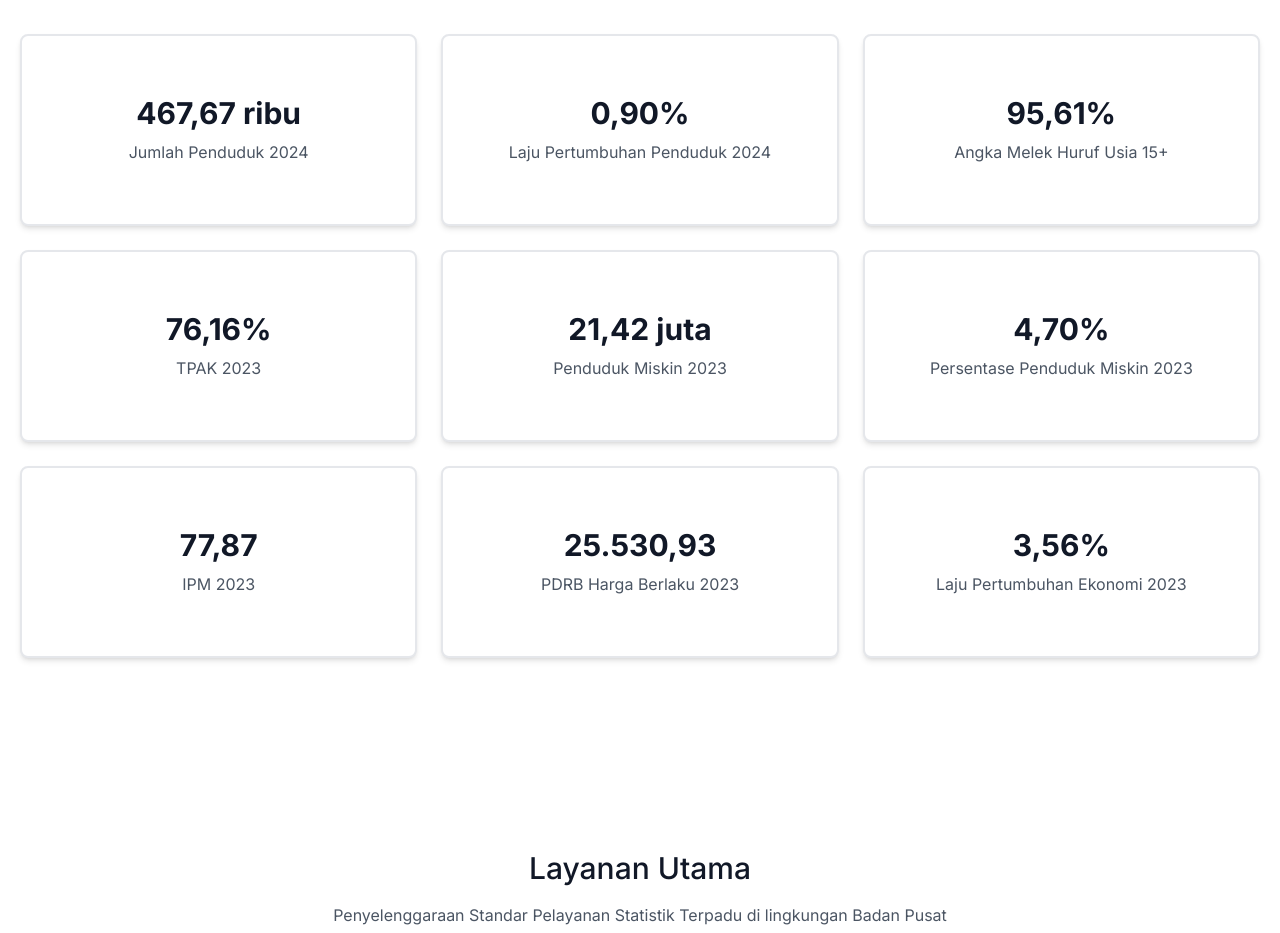
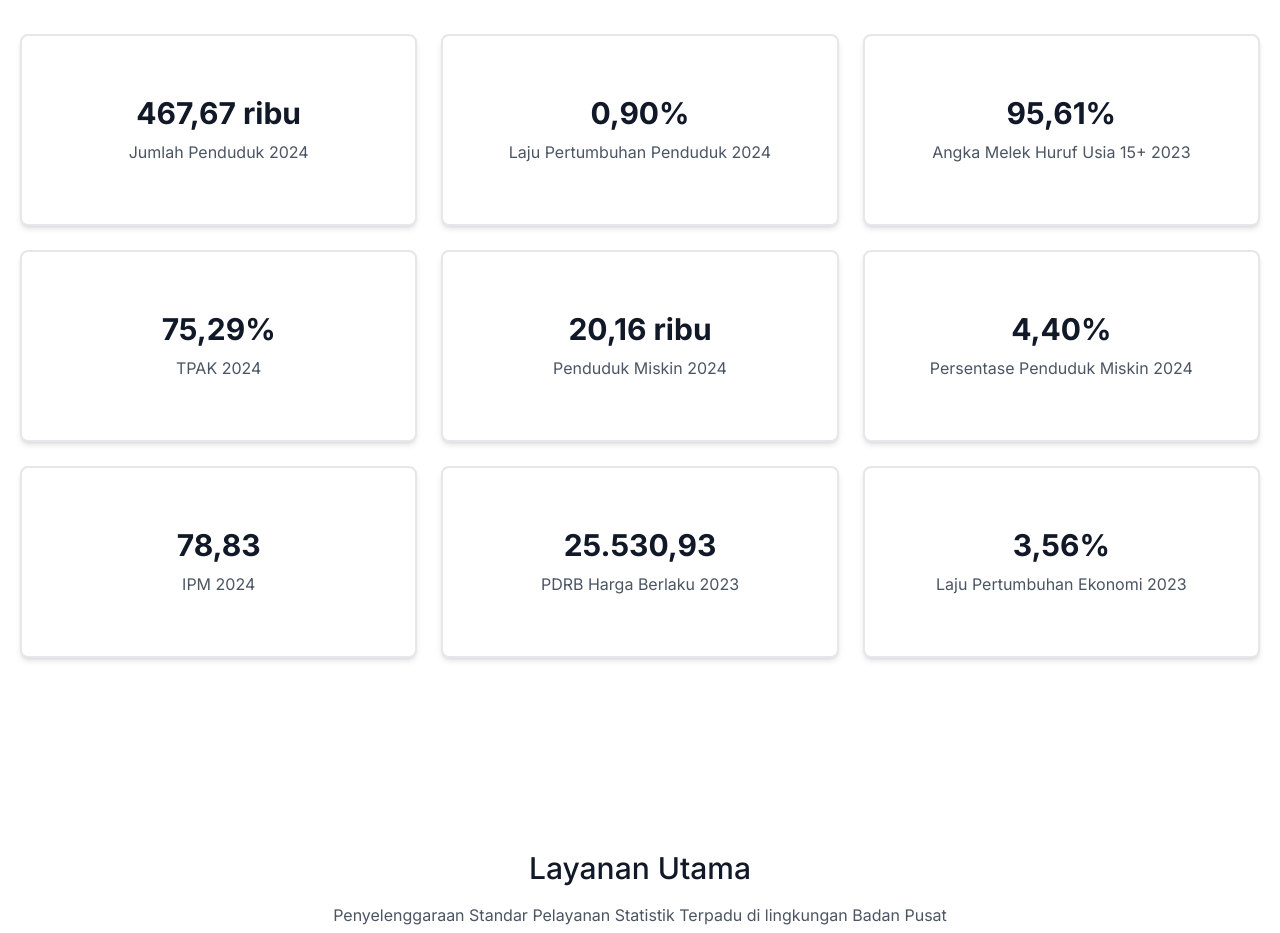
Before and after one commit to zendaokaofficial/pst-from-anywhere, a Next.js app: page / in a window 1280 px wide. Shown: the part 1020-1953 px from the top of the page. Built offline with nearby package versions, Linux system fonts and the light colour scheme.

Commit message:
Update Content.jsx
Update Data 2024

```diff
--- a/src/app/components/Content.jsx
+++ b/src/app/components/Content.jsx
@@ -11,24 +11,24 @@ const StatsSection = () => {
       value: "0,90%"
     },
     {
-      title: "Angka Melek Huruf Usia 15+",
+      title: "Angka Melek Huruf Usia 15+ 2023",
       value: "95,61%"
     },
     {
-      title: "TPAK 2023",
-      value: "76,16%"
+      title: "TPAK 2024",
+      value: "75,29%"
     },
     {
-      title: "Penduduk Miskin 2023",
-      value: "21,42 juta"
+      title: "Penduduk Miskin 2024",
+      value: "20,16 ribu"
     },
     {
-      title: "Persentase Penduduk Miskin 2023",
-      value: "4,70%"
+      title: "Persentase Penduduk Miskin 2024",
+      value: "4,40%"
     },
     {
-      title: "IPM 2023",
-      value: "77,87"
+      title: "IPM 2024",
+      value: "78,83"
     },
     {
       title: "PDRB Harga Berlaku 2023",
```
